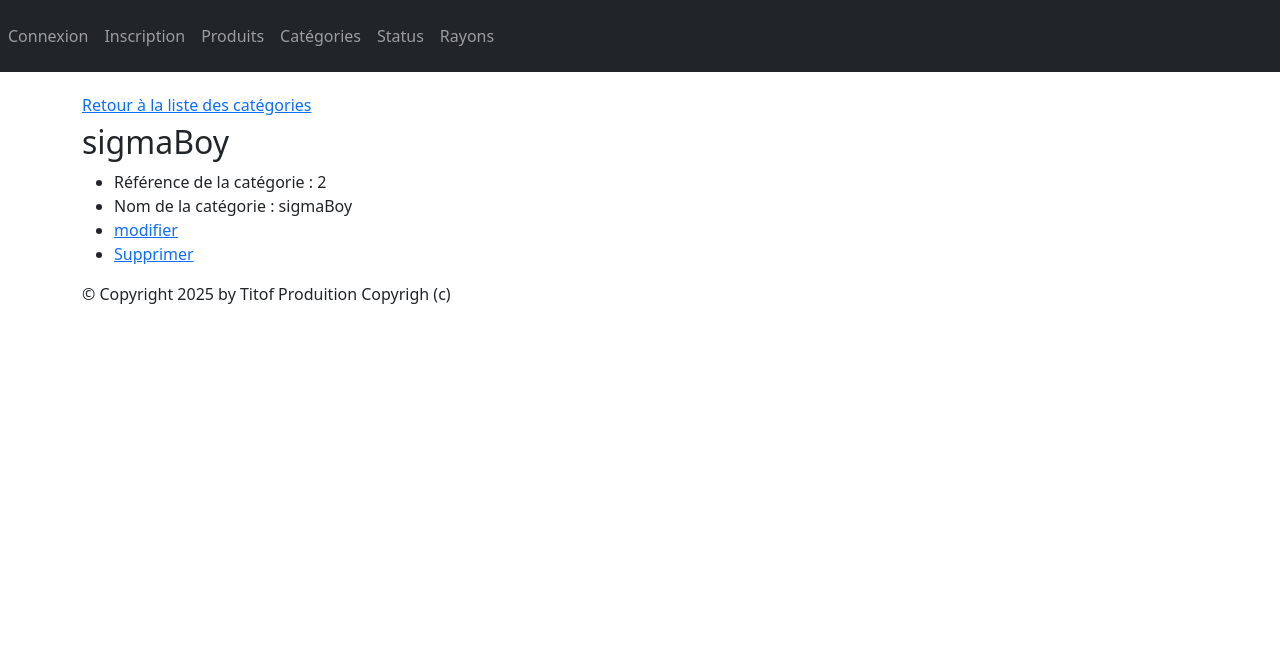
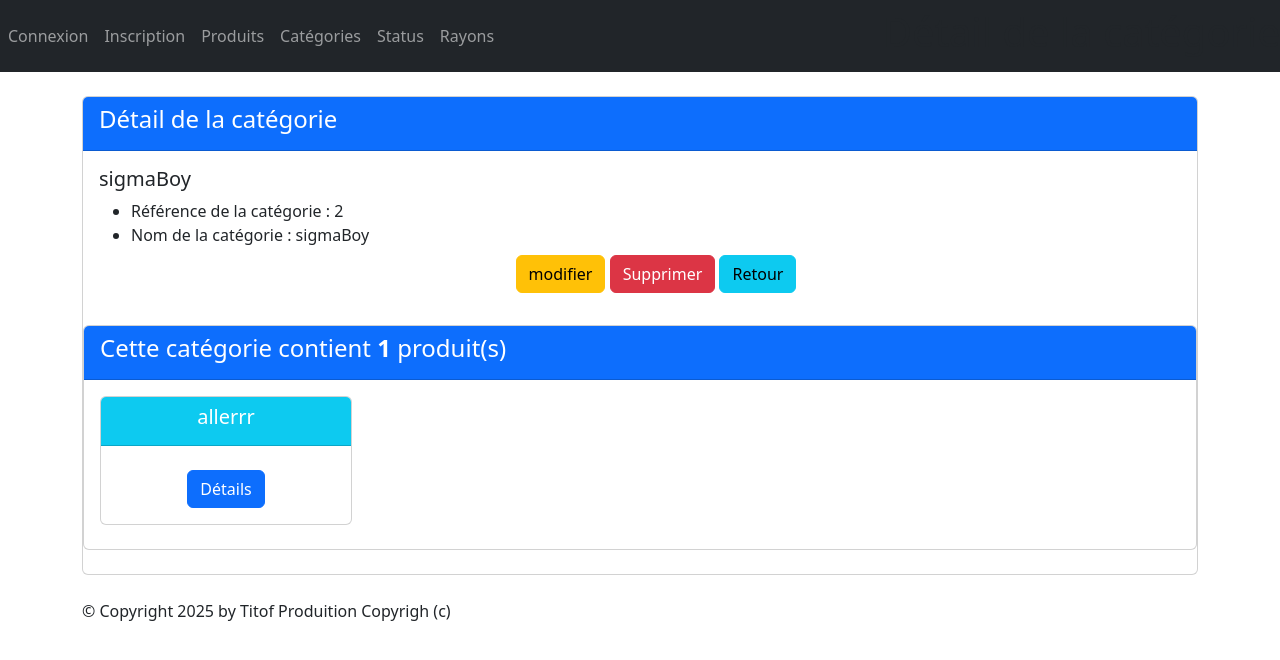
Before and after one commit to LeskGit/TutoDjango, a Django app: page /monApp/categories/2 in a window 1280 px wide. Shown: the top 660 px of the page. Run offline with Django 5.2, Linux system fonts and the light colour scheme; data comes from the database, SQL or seed files in the repository; both versions use the stored data as it was after the commit; some libraries are stand-ins or nearby versions.

Commit message:
Amélioration de CategorieDetailView avec les produits associé e cette derniere

```diff
--- a/monApp/forms.py
+++ b/monApp/forms.py
@@ -10,8 +10,8 @@ class ContactUsForm(forms.Form):
 class ProduitForm(forms.ModelForm):
     class Meta:
         model = Produit
-        #fields = '__all__'
-        exclude = ('categorie', 'status')
+        fields = '__all__'
+        #exclude = ('categorie', 'status')
 
 
 class CategorieForm(forms.ModelForm):
--- a/monApp/templates/monApp/detail_categorie.html
+++ b/monApp/templates/monApp/detail_categorie.html
@@ -3,12 +3,46 @@
     <h1>{{titremenu}}</h1>
 {% endblock %}
 {% block contenu %}
-    <h6><a href="{% url 'lst_ctds' %}">Retour à la liste des catégories</a></h6>
-    <h2>{{ ctds.nomCat }}</h2>
+    <div class="card mb-4">
+    <div class="card-header bg-primary text-white">
+        <h4>Détail de la catégorie</h4>
+    </div>
+    <div class="card-body">
+    <h5 class="card-title">{{ ctds.nomCat }}</h5>
     <ul>
         <li>Référence de la catégorie : {{ctds.idCat }} </li>
         <li>Nom de la catégorie : {{ ctds.nomCat }} </li>
-        <li><a href="{% url 'cat_chng' ctds.idCat %}">modifier</a></li>
-        <li><a href="{% url 'dlt_cat' ctds.idCat %}">Supprimer</a></li>
+        <div class="car-footer text-center">
+            <a href="{% url 'cat_chng' ctds.idCat %}"class="btn btn-warning mt-2">modifier</a>
+            <a href="{% url 'dlt_cat' ctds.idCat %}"  class="btn btn-danger mt-2">Supprimer</a>
+            <a href="{% url 'lst_ctds'%}" class="btn btn-info mt-2">Retour</a>
+        </div>
     </ul>
+</div>
+<div class="card mb-4">
+    <div class="card-header bg-primary text-white">
+        <h4>Cette catégorie contient <strong>{{ ctds.nb_produits }}</strong> produit(s)</h4>
+    </div>
+    <div class="card-body">
+        <div class="row">
+        {% if prdts %}
+        {% for prdt in prdts %}
+        <div class="col-sm-3">
+            <div class="card mb-2 text-center">
+            <div class="card-header bg-info text-white">
+                <h5 class="card-title">{{ prdt.intituleProd }}</h5>
+            </div>
+            <div class="card-body">
+                <a href="{% url 'dtl_prdt' prdt.refProd %}" class="btn btn-primary mt-2">Détails</a>
+                </div>
+            </div>
+        </div>
+        {% endfor %}
+        {% else %}
+        <p class="text-muted">Aucun produit trouvé pour cette catégorie.</p>
+        {% endif %}
+        </div>
+    </div>
+</div>
+
 {% endblock %}
--- a/monApp/templates/monApp/list_categories.html
+++ b/monApp/templates/monApp/list_categories.html
@@ -4,6 +4,7 @@
     <thead>
         <th>Id</th>
         <th>Nom Categorie</th>
+        <th>Nombre de Produits</th>
         <th><a href="{% url 'crt_cat' %}">Créer une nouvelle catégorie</a></th>
     </thead>
     <tbody>
@@ -11,6 +12,7 @@
     <tr>
         <td>{{ cat.idCat }} </td>
         <td><a href="{% url 'dtl_ctd' cat.idCat %}">{{ cat.nomCat }}</a></td>
+        <td>{{ cat.nb_produits }} </td>
         <td><a href="{% url 'cat_chng' cat.idCat %}">modifier</a></td>
     </tr>
     {% endfor %}
--- a/monApp/views.py
+++ b/monApp/views.py
@@ -9,6 +9,7 @@ from django.contrib.auth.views import LoginView
 from django.contrib.auth import authenticate, login, logout
 from django.contrib.auth.models import User
 from django.core.mail import send_mail
+from django.db.models import Count
 
 
 
@@ -209,7 +210,7 @@ class CategorieListView(ListView):
     # queryset = Categorie.objects.filter(id=2)
 
     def get_queryset(self ) :
-        return Categorie.objects.order_by("nomCat")
+        return Categorie.objects.annotate(nb_produits=Count('produits_categorie'))
 
     def get_context_data(self, **kwargs):
         context = super(CategorieListView, self).get_context_data(**kwargs)
@@ -262,9 +263,13 @@ class CategorieDetailView(DetailView):
     template_name = "monApp/detail_categorie.html"
     context_object_name = "ctds"
 
+    def get_queryset(self):
+        return Categorie.objects.annotate(nb_produits=Count('produits_categorie'))
+
     def get_context_data(self, **kwargs):
         context = super(CategorieDetailView, self).get_context_data(**kwargs)
         context['titremenu'] = "Détail de la catégorie"
+        context['prdts'] = self.object.produits_categorie.all()
         return context
 
 
```
Also changed, not shown: db.sqlite3.
